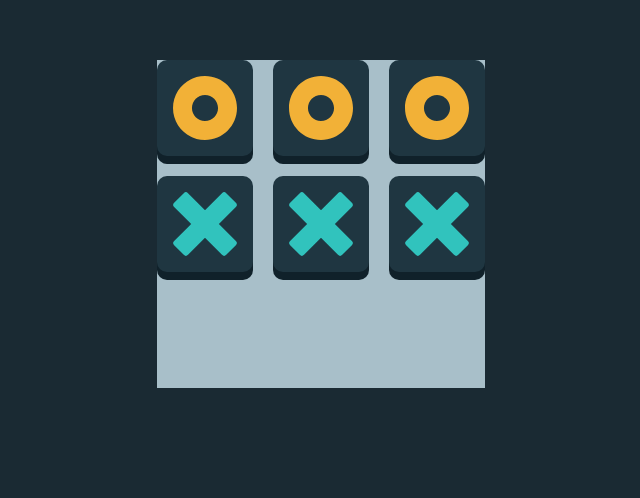
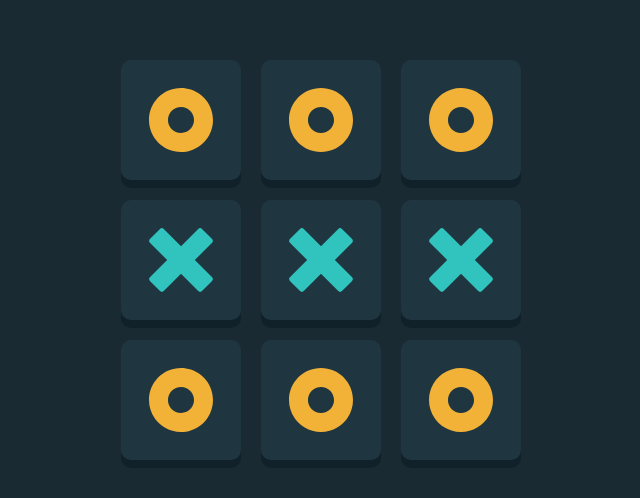
Before and after one commit to judgemongcal/tic-tac-toe-game, a website: page dist/game.html in a window 1280 px wide. Shown: the part 92-590 px from the top of the page, without its empty margins (319-959 px from the left). Drawn offline with Linux system fonts and the light colour scheme.

Commit message:
Finished game grid

```diff
--- a/dist/game.html
+++ b/dist/game.html
@@ -26,24 +26,36 @@
 				<img src="../assets/images/icon-restart.svg" alt="" class="p-3 w-10" />
 			</button>
 		</div>
-		<div class="game grid grid-cols-3 grid-rows-3 gap-[20px] mt-16 bg-silver">
+		<div class="game grid grid-cols-3 grid-rows-3 gap-[20px] mt-16 mx-5">
+			<!-- FIRST ROW -->
 			<div class="bg-semi-dark-navy rounded-[10px] p-4 shadow-navy-shadow">
-				<img src="../assets/images/icon-o.svg" alt="" />
+				<img src="../assets/images/icon-o.svg" alt="" class="p-3" />
 			</div>
 			<div class="bg-semi-dark-navy rounded-[10px] p-4 shadow-navy-shadow">
-				<img src="../assets/images/icon-o.svg" alt="" />
+				<img src="../assets/images/icon-o.svg" alt="" class="p-3" />
 			</div>
 			<div class="bg-semi-dark-navy rounded-[10px] p-4 shadow-navy-shadow">
-				<img src="../assets/images/icon-o.svg" alt="" />
+				<img src="../assets/images/icon-o.svg" alt="" class="p-3" />
+			</div>
+			<!-- SECOND ROW -->
+			<div class="bg-semi-dark-navy rounded-[10px] p-4 shadow-navy-shadow">
+				<img src="../assets/images/icon-x.svg" alt="" class="p-3" />
 			</div>
 			<div class="bg-semi-dark-navy rounded-[10px] p-4 shadow-navy-shadow">
-				<img src="../assets/images/icon-x.svg" alt="" />
+				<img src="../assets/images/icon-x.svg" alt="" class="p-3" />
 			</div>
 			<div class="bg-semi-dark-navy rounded-[10px] p-4 shadow-navy-shadow">
-				<img src="../assets/images/icon-x.svg" alt="" />
+				<img src="../assets/images/icon-x.svg" alt="" class="p-3" />
+			</div>
+			<!--THIRD ROW -->
+			<div class="bg-semi-dark-navy rounded-[10px] p-4 shadow-navy-shadow">
+				<img src="../assets/images/icon-o.svg" alt="" class="p-3" />
 			</div>
 			<div class="bg-semi-dark-navy rounded-[10px] p-4 shadow-navy-shadow">
-				<img src="../assets/images/icon-x.svg" alt="" />
+				<img src="../assets/images/icon-o.svg" alt="" class="p-3" />
+			</div>
+			<div class="bg-semi-dark-navy rounded-[10px] p-4 shadow-navy-shadow">
+				<img src="../assets/images/icon-o.svg" alt="" class="p-3" />
 			</div>
 		</div>
 	</body>
```
Also changed, not shown: dist/styles.css.
